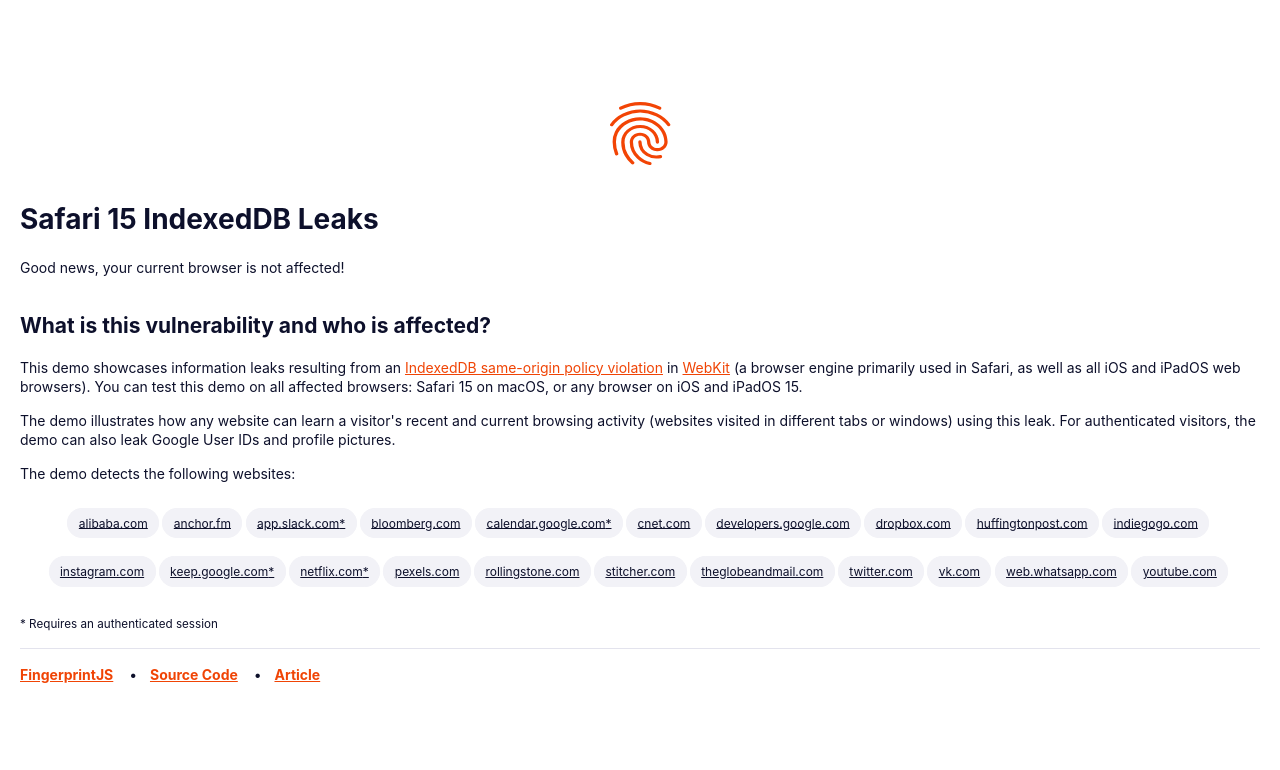
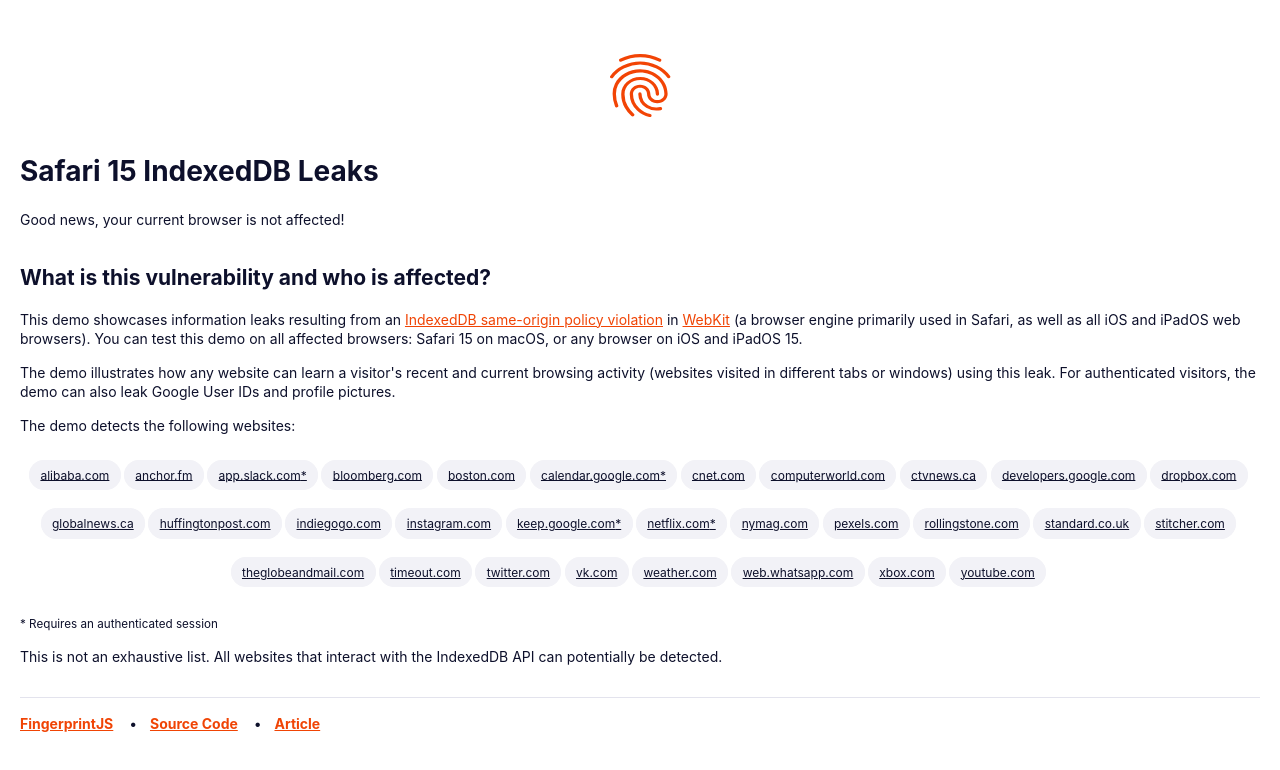
Before and after one commit to fingerprintjs/blog-indexeddb-safari-leaks-demo, a React app: page /terms in a window 1280 px wide. Shown: the top 770 px of the page. Built offline with nearby package versions, Linux system fonts and the light colour scheme; the HTML template or start-up script is replaced by a standard one.

Commit message:
feature: Add more reliable websites, small fixes

```diff
--- a/src/Components/Databases.jsx
+++ b/src/Components/Databases.jsx
@@ -69,7 +69,7 @@
       <section>
         <div>
           Your browser currently leaks <strong>{databases.length}</strong> database name
-          {`${databases.length > 1 ? 's' : ''}`}. <Tooltip content={`List of databases: ${databases.join(', ')}`} />
+          {databases.length > 1 ? 's' : ''}. <Tooltip content={`List of databases: ${databases.join(', ')}`} />
         </div>
         {websites.length > 0 && (
           <div className="subsection">
--- a/src/Components/FAQ.jsx
+++ b/src/Components/FAQ.jsx
@@ -24,6 +24,9 @@
       <p>The demo detects the following websites:</p>
       <SupportedWebsites />
       <small>* Requires an authenticated session</small>
+      <p>
+        This is not an exhaustive list. All websites that interact with the IndexedDB API can potentially be detected.
+      </p>
     </section>
   )
 }
--- a/src/Components/Google/Identifiers.jsx
+++ b/src/Components/Google/Identifiers.jsx
@@ -130,7 +130,7 @@
   return googleIDs?.size > 0 ? (
     <>
       <section>
-        Your unique Google User ID{`${googleIDs.size > 1}` ? 's' : ''}: <Tooltip content={GOOGLE_TOOLTIP_TEXT} />
+        Your unique Google User ID{googleIDs.size > 1 ? 's' : ''}: <Tooltip content={GOOGLE_TOOLTIP_TEXT} />
         {Array.from(googleIDs).map((id) => {
           return <GoogleID key={id} googleid={id} />
         })}
--- a/src/Components/SupportedWebsites.jsx
+++ b/src/Components/SupportedWebsites.jsx
@@ -113,7 +113,7 @@
     reliable: false,
   },
   'rollingstone.com': {
-    exact: [['ONE_SIGNAL_SDK_DB'], ['3d2fb0bd-52fc-4b75-aaf5-2d436c172540']],
+    exact: [['3d2fb0bd-52fc-4b75-aaf5-2d436c172540']],
     reliable: true,
   },
   'entrepreneur.com': {
@@ -121,7 +121,7 @@
     reliable: false,
   },
   'foxnews.com': {
-    exact: [['ACC', 'X3VhX3Nkazpxd1dXMHA1elRPaTdqUkRLVXZiSVdBOi8=:db']], // aswpsdkus.com, not opened in Safari
+    exact: [['X3VhX3Nkazpxd1dXMHA1elRPaTdqUkRLVXZiSVdBOi8=:db']],
     reliable: false,
   },
   'bloomberg.com': {
@@ -131,14 +131,6 @@
   'cnet.com': {
     exact: [['firebaseLocalStorageDb', 'notifications']],
     reliable: true,
-  },
-  'edition.cnn.com': {
-    exact: [['wknd']], // wknd created by bounceenxchange.com (wunderkind.co)
-    reliable: false,
-  },
-  'gizmodo.com': {
-    exact: [['wknd']],
-    reliable: false,
   },
   'indiegogo.com': {
     exact: [['theoplayer-cache-database']],
@@ -159,6 +151,42 @@
   'pewresearch.org': {
     exact: [['firebaseLocalStorageDb', 'Braze IndexedDB Support Test']],
     reliable: false,
+  },
+  'weather.com': {
+    exact: [['nerf-web'], ['wxu-web']],
+    reliable: true,
+  },
+  'nymag.com': {
+    exact: [['d2fb08da-1c03-4c8a-978f-ad8a96b4c31f']],
+    reliable: true,
+  },
+  'boston.com': {
+    exact: [['X3VhX3NkazpYSm9DR1cwR1JEaWV0Z0VoRVhwc0pnOi8=:db']],
+    reliable: true,
+  },
+  'xbox.com': {
+    exact: [['XCloudAppLogs']],
+    reliable: true,
+  },
+  'timeout.com': {
+    exact: [['67cbf6c5-d926-407b-a684-a0606570ff08']],
+    reliable: true,
+  },
+  'ctvnews.ca': {
+    exact: [['289d106c-df24-4cd9-a9fa-753e928c23ad']],
+    reliable: true,
+  },
+  'globalnews.ca': {
+    exact: [['f7e98148-cb09-4cf1-9b9f-b5aee3465d6e']],
+    reliable: true,
+  },
+  'standard.co.uk': {
+    exact: [['5d79bce7-5d2b-427e-a6c4-b89b6c7bf048']],
+    reliable: true,
+  },
+  'computerworld.com': {
+    exact: [['f5b3be27-f789-4ef1-8867-37c67da5b361']],
+    reliable: true,
   },
 }
 
--- a/src/Terms.jsx
+++ b/src/Terms.jsx
@@ -1,11 +1,11 @@
 export default function Terms() {
   return (
-    <section>
+    <section className="terms">
       <h1>TERMS OF USE</h1>
       <p>
         These Terms of Use constitute a legally binding agreement made between you, whether personally or on behalf of
         an entity (“you”) and FingerprintJS, Inc (“Company“, “we”, “us”, or “our”), concerning your access to and use of
-        the https://fingerprintjs.com website (further referred to collectively as the “Site”).
+        the https://safarileaks.com website (further referred to collectively as the “Site”).
       </p>
       <p>
         You agree that by accessing the Site, you have read, understood, and agreed to be bound by all of these Terms of
--- a/src/index.css
+++ b/src/index.css
@@ -71,7 +71,7 @@
     content: "•";
     padding: 0rem 0.8rem 0rem 1rem;
 }
-.faq {
+.faq, .terms {
     text-align: left;
 }
 .faq .websites {
--- a/src/public/index.html
+++ b/src/public/index.html
@@ -5,15 +5,15 @@
     <meta http-equiv="Content-Type" content="text/html; charset=utf-8"/>
     <meta http-equiv="X-UA-Compatible" content="IE=edge" />
     <title>Safari 15 IndexedDB Leaks</title>
-    <meta property="og:url" content="http://localhost:1234/" /> <!-- TO DO -->
+    <meta property="og:url" content="https://safarileaks.com/" />
     <meta property="og:type" content="website" />
     <meta property="og:title" content="Safari 15 IndexedDB Leaks" />
     <meta
       property="og:description"
       content="Information leaks resulting from an IndexedDB same-origin policy violation in WebKit (a browser engine primarily used in Safari, as well as all iOS and iPadOS web browsers)."
     />
-    <meta property="og:image" content="http://localhost:1234/cover.285f0fdc.png" /> <!-- TO DO -->
-    <link href="https://fonts.googleapis.com/css2?family=Work+Sans:wght@500&family=Fira+Mono:wght@700" rel="stylesheet" />
+    <meta property="og:image" content="https://safarileaks.com/cover.285f0fdc.png" />
+    <link href="https://fonts.googleapis.com/css2?family=Work+Sans:wght@500" rel="stylesheet" />
     <link href="favicon.ico" rel="icon">
 </head>
 <body>
```
